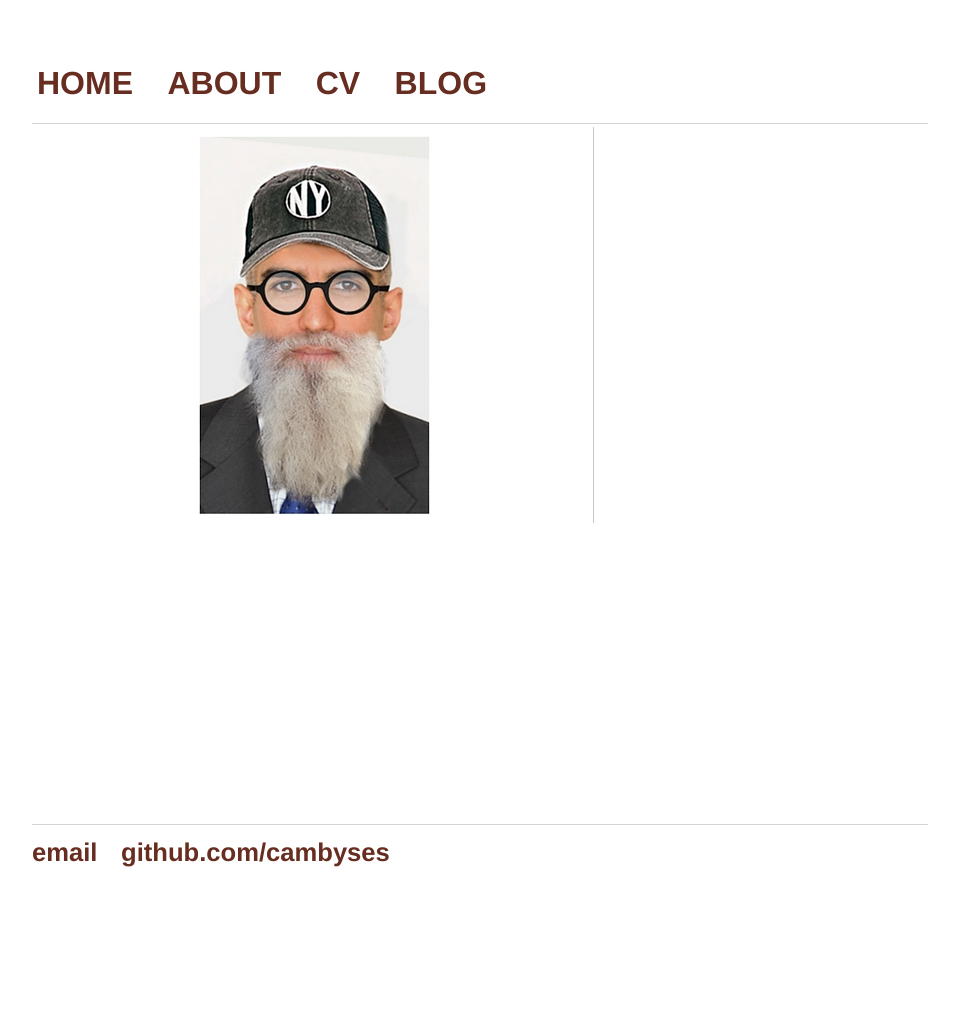
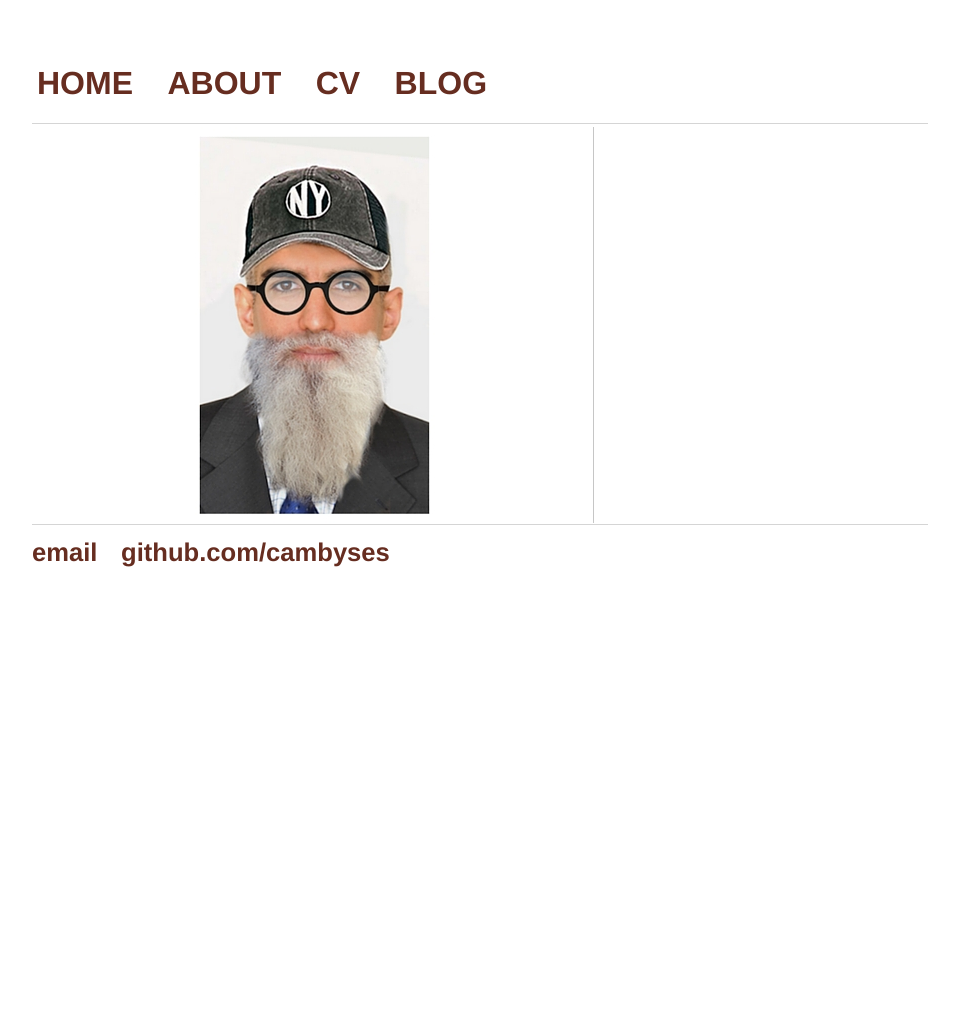
Before and after one commit to cambyses/cambyses.github.io, a Jekyll site: the page built from index.html, in a window 1280 px wide. Shown: the whole page, without its empty margins (160-1119 px from the left). Built offline with Jekyll 4.4.1, drawn with Linux system fonts in a browser that asks for light colours; after the commit the page ends 900 px from its top, so only the background shows below that.

Commit message:
Update main.css

```diff
--- a/css/main.css
+++ b/css/main.css
@@ -44,7 +44,7 @@
 /* ------------------------------- MIDDLE DIV ----------------------------*/
 
 div .blurb {
-    height: 700px;
+    height: 400px;
     width: 200px;
 }
 
```
